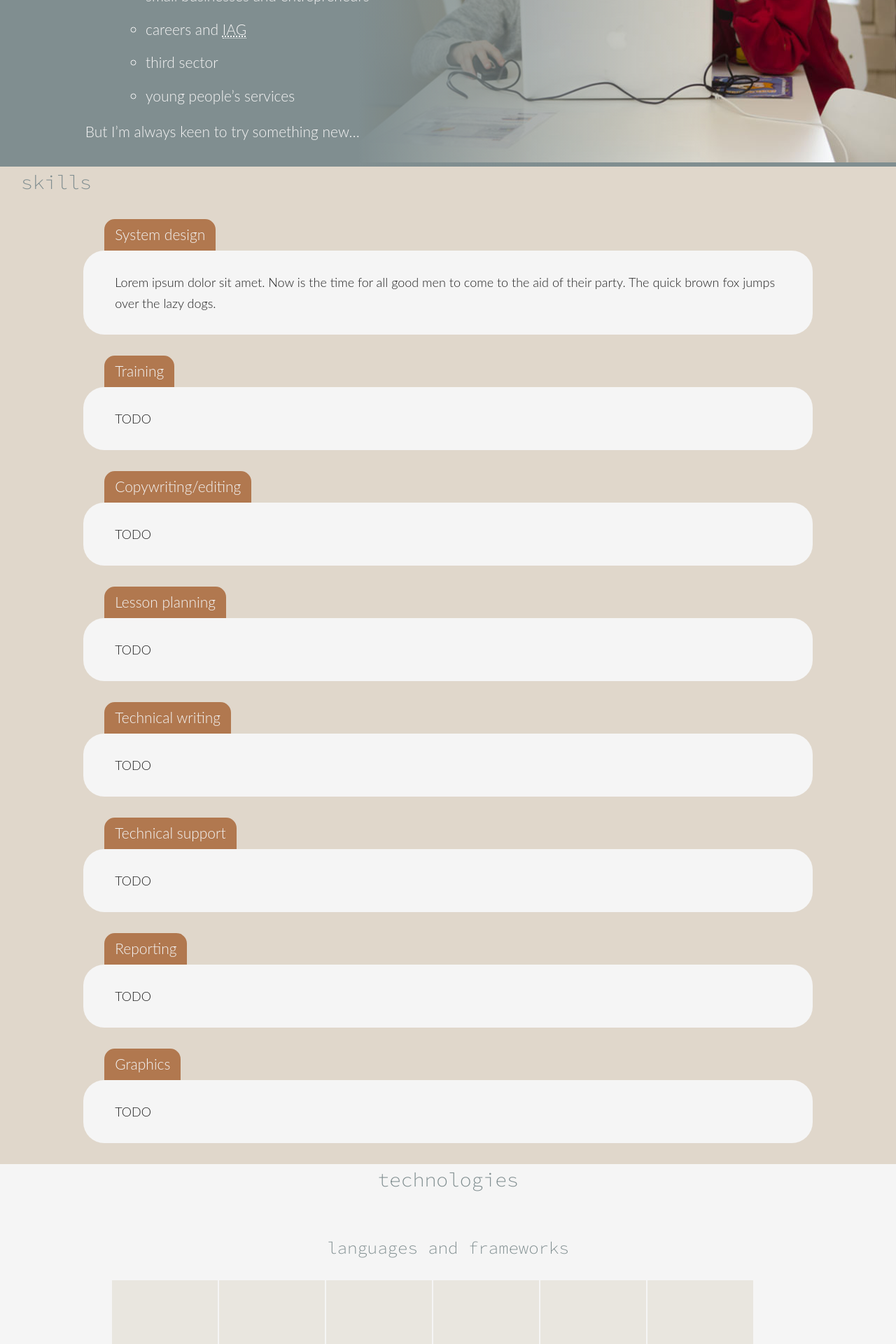
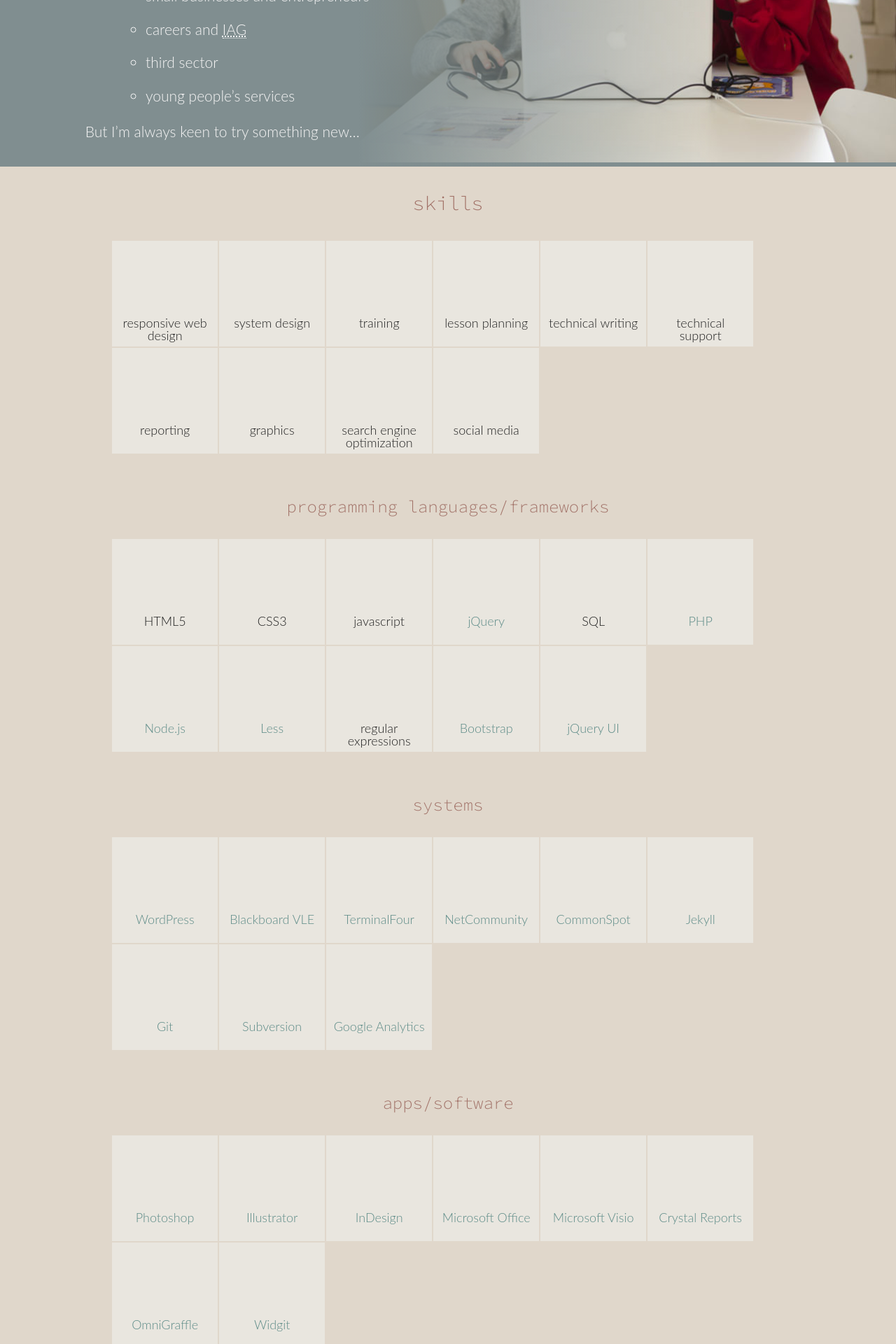
Before and after one commit to cjbarnes/cjbarnes.github.io, a Jekyll site: the page built from _pages/expertise.html, in a window 1280 px wide. Shown: the part 1148-3068 px from the top of the page at 70% size. Built offline with Jekyll 4.4.1, drawn with Linux system fonts in a browser that asks for light colours; some web fonts are replaced.

Commit message:
Combined skills and technologies sections, and delinked some techs

```diff
--- a/_pages/expertise.html
+++ b/_pages/expertise.html
@@ -45,16 +45,11 @@ illustration: expertise
 
 </div>
 
-<section id="skills" class="content">
 
-  <h2>skills</h2>
+<!-- System design
 
-  <dl>
 
-    <dt>System design</dt>
-    <dd>Lorem ipsum dolor sit amet. Now is the time for all good men to come to the aid of their party. The quick brown fox jumps over the lazy dogs.</dd>
-
-    <dt>Training</dt>
+     <dt>Training</dt>
     <dd>TODO</dd>
 
     <dt>Copywriting/editing</dt>
@@ -73,33 +68,62 @@ illustration: expertise
     <dd>TODO</dd>
 
     <dt>Graphics</dt>
-    <dd>TODO</dd>
+    <dd>TODO</dd> -->
 
-  </dl>
+<section class="wide-content skills">
 
-</section>
+  <h2>skills</h2>
 
-<section class="wide-content technologies">
+  <ul class="skill-list">
+    <li class="rwd">
+      <span>responsive web design</span>
+    </li>
+    <li class="system-design">
+      <span>system design</span>
+    </li>
+    <li class="training">
+      <span>training</span>
+    </li>
+    <li class="lesson-planning">
+      <span>lesson planning</span>
+    </li>
+    <li class="technical-writing">
+      <span>technical writing</span>
+    </li>
+    <li class="technical-support">
+      <span>technical support</span>
+    </li>
+    <li class="reporting">
+      <span>reporting</span>
+    </li>
+    <li class="graphics">
+      <span>graphics</span>
+    </li>
+    <li class="seo">
+      <span>search engine optimization</span>
+    </li>
+    <li class="social-media">
+      <span>social media</span>
+    </li>
+  </ul>
 
-  <h2>technologies</h2>
+  <h3>programming languages/frameworks</h3>
 
-  <h3>languages and frameworks</h3>
-
-  <ul class="tech">
+  <ul class="skill-list">
     <li class="html5">
-      <a href="http://html5.org">HTML5</a>
+      <span>HTML5</span>
     </li>
     <li class="css3">
-      <a href="http://www.w3.org/Style/CSS/">CSS3</a>
+      <span>CSS3</span>
     </li>
     <li class="javascript">
-      <a href="http://www.ecmascript.org" title="ECMAScript website">javascript</a>
+      <span>javascript</span>
     </li>
     <li class="jquery">
       <a href="http://jquery.com">jQuery</a>
     </li>
     <li class="sql">
-      <a href="http://en.wikipedia.org/wiki/SQL" title="Wikipedia entry for SQL">SQL</a>
+      <span>SQL</span>
     </li>
     <li class="php">
       <a href="http://php.net">PHP</a>
@@ -111,7 +135,7 @@ illustration: expertise
       <a href="http://lesscss.org">Less</a>
     </li>
     <li class="regex">
-      <a href="http://en.wikipedia.org/wiki/Regular_expression" title="Wikipedia entry for regular expressions">regular expressions</a>
+      <span>regular expressions</span>
     </li>
     <li class="bootstrap">
       <a href="http://getbootstrap.com">Bootstrap</a>
@@ -123,7 +147,7 @@ illustration: expertise
 
   <h3>systems</h3>
 
-  <ul class="tech">
+  <ul class="skill-list">
     <li class="wordpress">
       <a href="http://wordpress.org">WordPress</a>
     </li>
@@ -153,9 +177,9 @@ illustration: expertise
     </li>
   </ul>
 
-  <h3>software</h3>
+  <h3>apps/software</h3>
 
-  <ul class="tech">
+  <ul class="skill-list">
     <li class="photoshop">
       <a href="http://www.adobe.com/products/photoshop.html">Photoshop</a>
     </li>
```
Also changed, not shown: less/components.less (+16 -39 lines), less/layout.less (+6 -2 lines), css/style.min.css, 1 other file.
